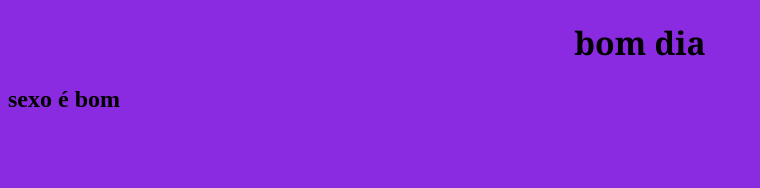
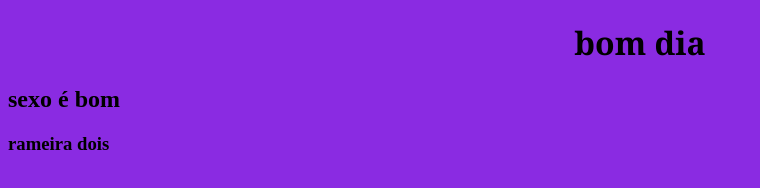
Before and after one commit to Miguel-Daniel/git-training, a plain HTML site: page HTML/index.html in a window 1280 px wide. Shown: the whole page, without its empty margins (0-760 px from the left). Drawn offline with Linux system fonts and the light colour scheme.

Commit message:
h3 no novo ramo

```diff
--- a/HTML/index.html
+++ b/HTML/index.html
@@ -9,5 +9,6 @@
 <body>
     <h1>bom dia</h1>
     <h2>sexo é bom</h2>
+    <h3>rameira dois</h3>
 </body>
 </html>
```
